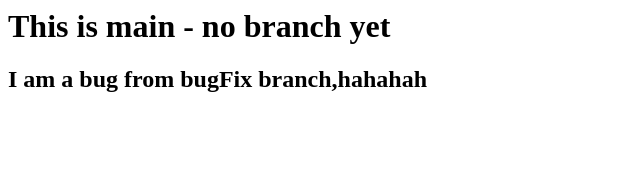
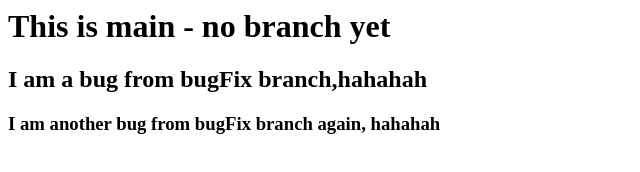
Before and after one commit to Jiawen-Wang06/GitLearningProject, a plain HTML site: page index.html in a window 1280 px wide. Shown: the whole page, without its empty margins (0-640 px from the left). Drawn offline with Linux system fonts and the light colour scheme.

Commit message:
Added another bug in bugFix branch

```diff
--- a/index.html
+++ b/index.html
@@ -10,6 +10,7 @@
 <body>
     <h1>This is main - no branch yet</h1>
     <h2>I am a bug from bugFix branch,hahahah</h2>
+    <h3>I am another bug from bugFix branch again, hahahah</h3>
 </body>
 
 </html>
```
